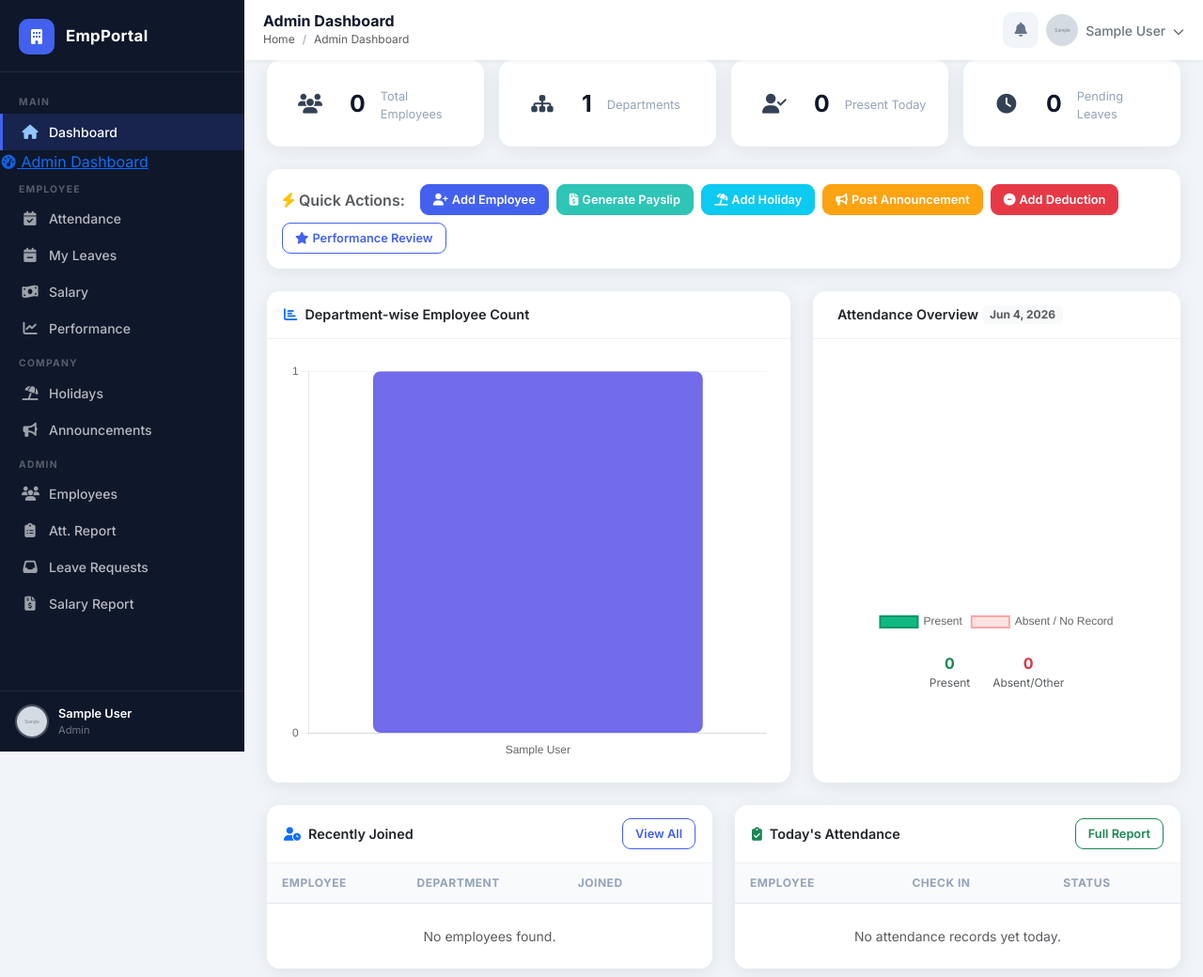
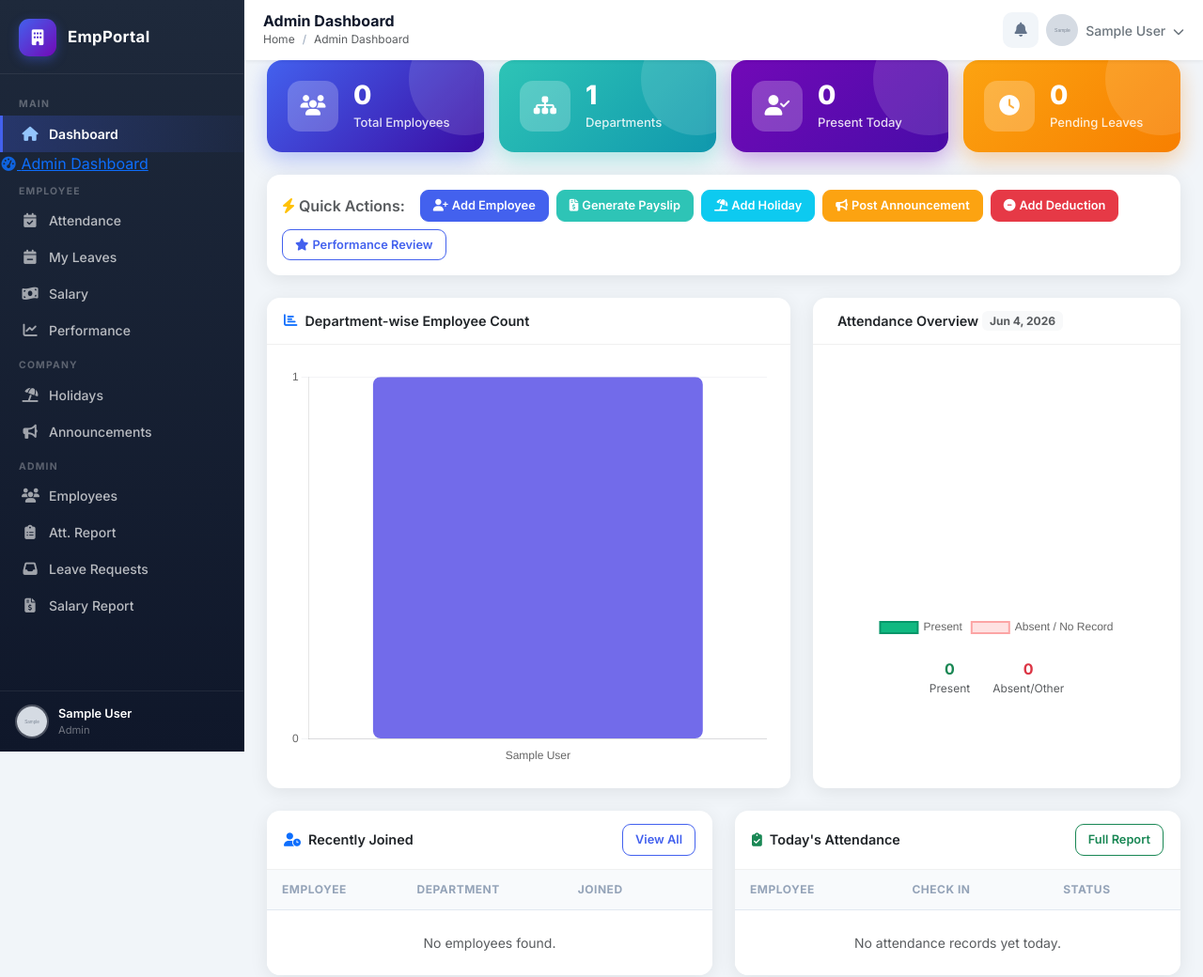
Before and after one commit to infrabittechnologies-netizen/employee-portal, a Django app: page /dashboard/admin/ in a window 1280 px wide. Shown: the top 1040 px of the page at 94% size. Run offline with Django 5.2, Linux system fonts and the light colour scheme; a user stored in the database is signed in; tables that the repository leaves empty hold one stand-in row (values such as "Sample post"); grey boxes marked "Sample" are stand-in pictures; data that the repository does not hold is empty.

Commit message:
Polish admin dashboard: gradient stat cards + refined sidebar
Adds the missing stat-gradient-1..5 classes (cards were rendering plain
white with icon/value/label crammed in one row) and wraps value+label in
.stat-info so they stack cleanly. Gives the sidebar a gradient background,
gradient brand icon, and a gradient active-link state for a more
professional look.

Co-Authored-By: Claude Opus 4.7 <noreply@anthropic.com>

```diff
--- a/static/css/main.css
+++ b/static/css/main.css
@@ -40,7 +40,8 @@ body {
   top: 0; left: 0;
   width: var(--sidebar-w);
   height: 100vh;
-  background: var(--sidebar-bg);
+  background: linear-gradient(180deg, #1e293b 0%, #0f172a 100%);
+  border-right: 1px solid rgba(255,255,255,.06);
   z-index: 1050;
   display: flex;
   flex-direction: column;
@@ -63,12 +64,13 @@ body {
 }
 
 .brand-icon {
-  width: 38px; height: 38px;
-  background: var(--primary);
-  border-radius: 10px;
+  width: 40px; height: 40px;
+  background: linear-gradient(135deg, #4361ee 0%, #7209b7 100%);
+  border-radius: 11px;
   display: flex; align-items: center; justify-content: center;
-  color: white; font-size: 1rem;
+  color: white; font-size: 1.05rem;
   flex-shrink: 0;
+  box-shadow: 0 4px 12px rgba(67,97,238,.4);
 }
 
 .brand-text {
@@ -115,8 +117,9 @@ body {
 
 .sidebar-nav .nav-link.active {
   color: #fff;
-  background: rgba(67,97,238,.18);
-  border-left-color: var(--primary);
+  font-weight: 600;
+  background: linear-gradient(90deg, rgba(67,97,238,.28) 0%, rgba(67,97,238,.05) 100%);
+  border-left-color: #4361ee;
 }
 
 .nav-icon {
@@ -334,9 +337,11 @@ body {
    STAT CARDS
 ================================================================ */
 .stat-card {
+  position: relative;
+  overflow: hidden;
   background: #fff;
-  border-radius: 14px;
-  padding: 20px;
+  border-radius: 16px;
+  padding: 22px;
   box-shadow: var(--card-shadow);
   display: flex;
   align-items: center;
@@ -344,15 +349,29 @@ body {
   transition: var(--ease);
 }
 
-.stat-card:hover { transform: translateY(-2px); box-shadow: 0 8px 30px rgba(0,0,0,.12); }
+.stat-card:hover { transform: translateY(-3px); box-shadow: 0 12px 32px rgba(0,0,0,.16); }
+
+/* Decorative corner glow */
+.stat-card::after {
+  content: "";
+  position: absolute;
+  top: -40px; right: -40px;
+  width: 120px; height: 120px;
+  border-radius: 50%;
+  background: rgba(255,255,255,.12);
+}
 
 .stat-icon {
-  width: 52px; height: 52px;
-  border-radius: 13px;
+  width: 54px; height: 54px;
+  border-radius: 14px;
   display: flex; align-items: center; justify-content: center;
-  font-size: 1.3rem;
+  font-size: 1.35rem;
   flex-shrink: 0;
+  background: rgba(255,255,255,.22);
+  color: #fff;
 }
+
+.stat-info { display: flex; flex-direction: column; min-width: 0; }
 
 .stat-icon.blue   { background: rgba(67,97,238,.1);  color: var(--primary); }
 .stat-icon.green  { background: rgba(46,196,182,.1);  color: var(--success); }
@@ -360,8 +379,30 @@ body {
 .stat-icon.red    { background: rgba(230,57,70,.1);   color: var(--danger);  }
 .stat-icon.purple { background: rgba(114,9,183,.1);   color: var(--secondary); }
 
-.stat-value { font-size: 1.55rem; font-weight: 700; color: #0f172a; line-height: 1; }
-.stat-label { font-size: .8rem;  color: #94a3b8; margin-top: 4px; }
+.stat-value { font-size: 1.75rem; font-weight: 800; color: #0f172a; line-height: 1.1; }
+.stat-label { font-size: .82rem;  color: #94a3b8; margin-top: 4px; font-weight: 500; }
+
+/* ---- Gradient stat cards (colorful) ---- */
+.stat-gradient-1, .stat-gradient-2, .stat-gradient-3,
+.stat-gradient-4, .stat-gradient-5 { color: #fff; border: none; }
+
+.stat-gradient-1 .stat-value,
+.stat-gradient-2 .stat-value,
+.stat-gradient-3 .stat-value,
+.stat-gradient-4 .stat-value,
+.stat-gradient-5 .stat-value { color: #fff; }
+
+.stat-gradient-1 .stat-label,
+.stat-gradient-2 .stat-label,
+.stat-gradient-3 .stat-label,
+.stat-gradient-4 .stat-label,
+.stat-gradient-5 .stat-label { color: rgba(255,255,255,.85); }
+
+.stat-gradient-1 { background: linear-gradient(135deg, #4361ee 0%, #3a0ca3 100%); box-shadow: 0 8px 24px rgba(67,97,238,.35); }
+.stat-gradient-2 { background: linear-gradient(135deg, #2ec4b6 0%, #1098ad 100%); box-shadow: 0 8px 24px rgba(46,196,182,.35); }
+.stat-gradient-3 { background: linear-gradient(135deg, #fca311 0%, #f77f00 100%); box-shadow: 0 8px 24px rgba(247,127,0,.35); }
+.stat-gradient-4 { background: linear-gradient(135deg, #e63946 0%, #c1121f 100%); box-shadow: 0 8px 24px rgba(230,57,70,.35); }
+.stat-gradient-5 { background: linear-gradient(135deg, #7209b7 0%, #480ca8 100%); box-shadow: 0 8px 24px rgba(114,9,183,.35); }
 
 /* ================================================================
    TABLES
--- a/templates/dashboard/admin_dashboard.html
+++ b/templates/dashboard/admin_dashboard.html
@@ -16,29 +16,37 @@
   <div class="col-6 col-xl-3">
     <div class="stat-card stat-gradient-1 fade-in-up">
       <div class="stat-icon"><i class="fas fa-users"></i></div>
+      <div class="stat-info">
         <div class="stat-value">{{ total_employees }}</div>
         <div class="stat-label">Total Employees</div>
+      </div>
     </div>
   </div>
   <div class="col-6 col-xl-3">
     <div class="stat-card stat-gradient-2 fade-in-up delay-1">
       <div class="stat-icon"><i class="fas fa-sitemap"></i></div>
+      <div class="stat-info">
         <div class="stat-value">{{ total_departments }}</div>
         <div class="stat-label">Departments</div>
+      </div>
     </div>
   </div>
   <div class="col-6 col-xl-3">
     <div class="stat-card stat-gradient-5 fade-in-up delay-2">
       <div class="stat-icon"><i class="fas fa-user-check"></i></div>
+      <div class="stat-info">
         <div class="stat-value">{{ present_today }}</div>
         <div class="stat-label">Present Today</div>
+      </div>
     </div>
   </div>
   <div class="col-6 col-xl-3">
     <div class="stat-card stat-gradient-3 fade-in-up delay-3">
       <div class="stat-icon"><i class="fas fa-clock"></i></div>
+      <div class="stat-info">
         <div class="stat-value">{{ pending_leaves_count }}</div>
         <div class="stat-label">Pending Leaves</div>
+      </div>
     </div>
   </div>
 </div>
```
Lines whose indentation alone changed are shown as unchanged.
